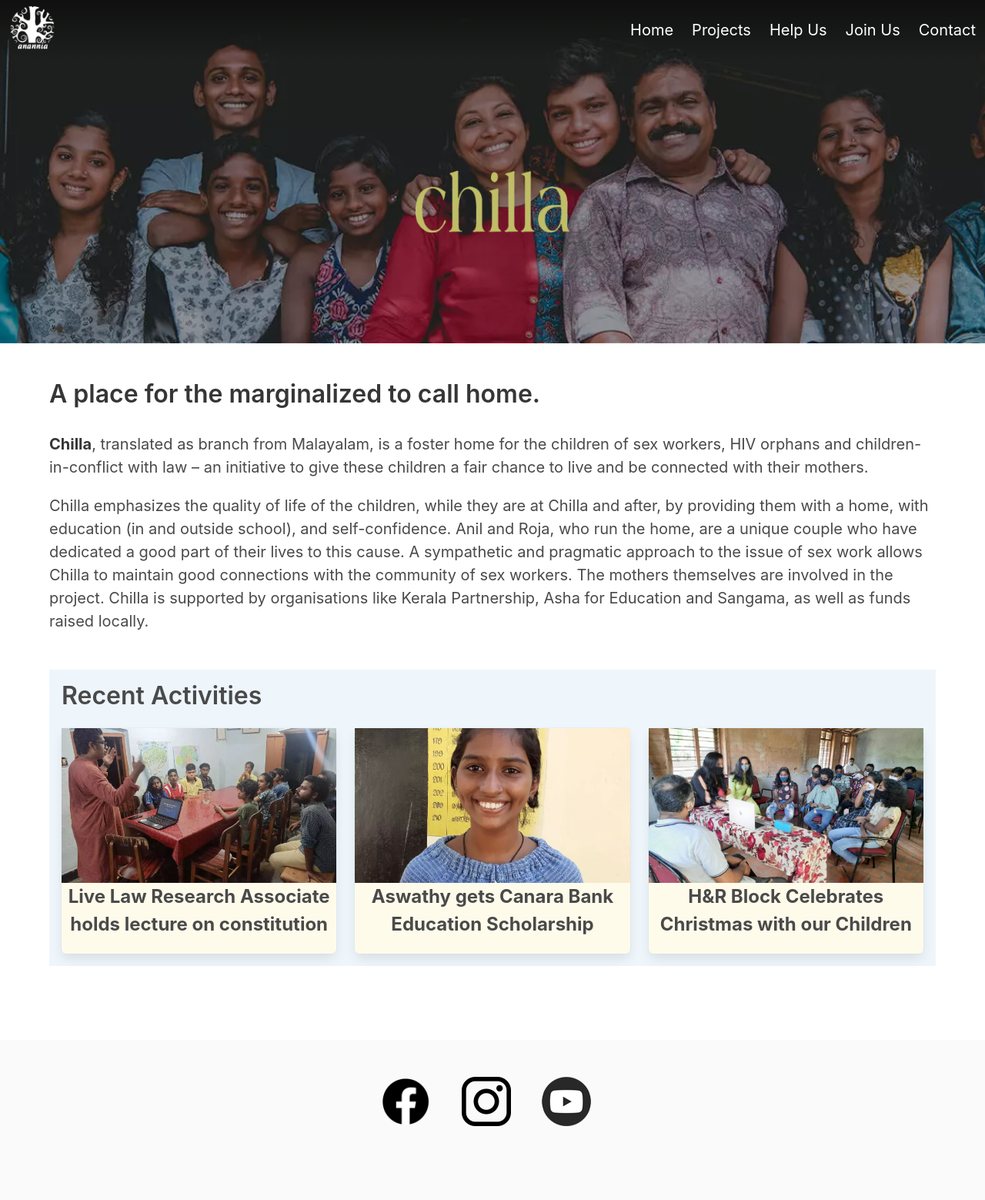
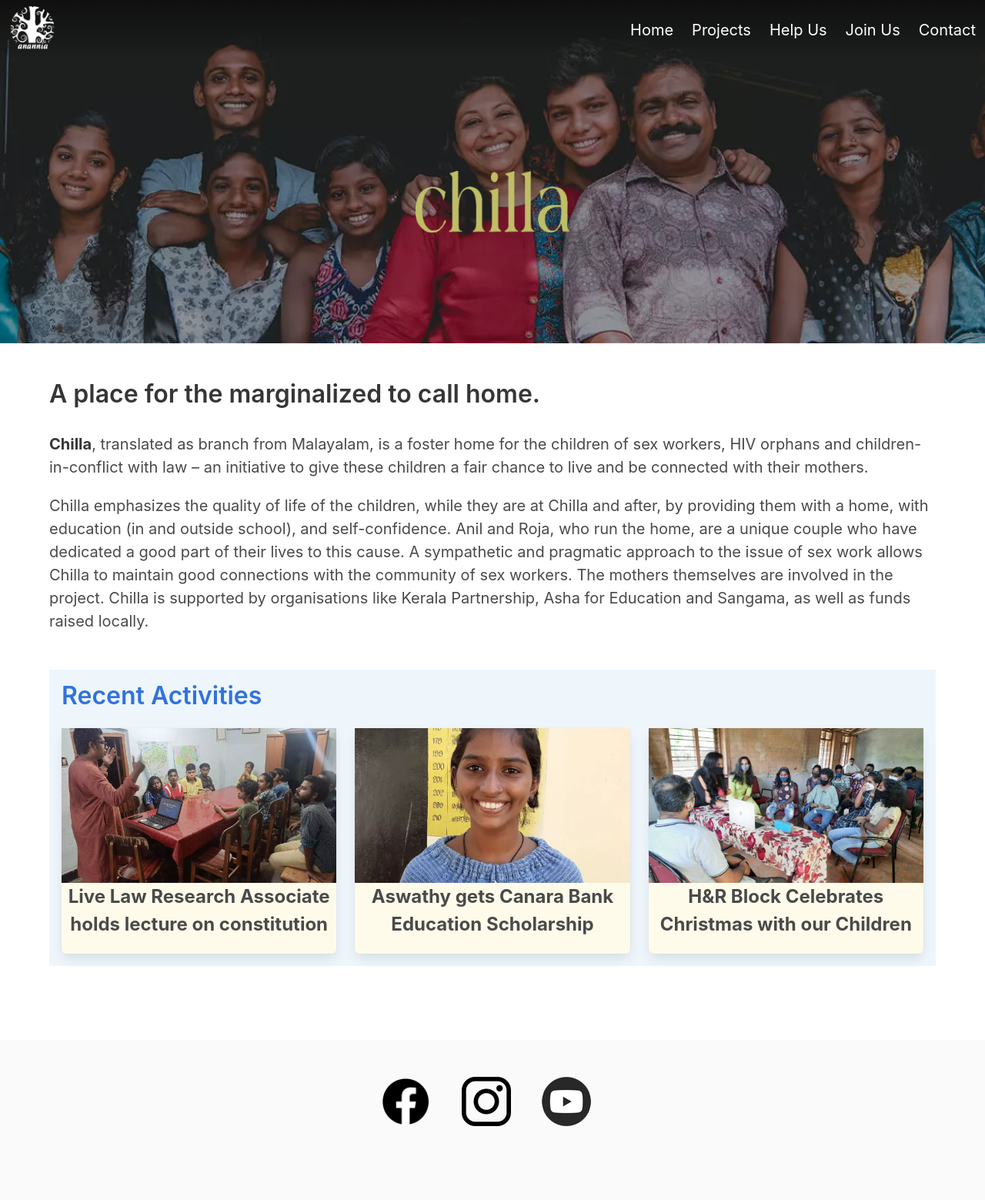
Before and after one commit to thennal10/anannia, a Jekyll site: the page built from chilla.html, in a window 1280 px wide. Shown: the whole page at 77% size. Built offline with Jekyll 4.4.1, drawn with Linux system fonts in a browser that asks for light colours.

Commit message:
added links to activities page in chilla
made the the columns clickable, added a link to the title too

```diff
--- a/_data/links.json
+++ b/_data/links.json
@@ -6,5 +6,6 @@
     "about": "about",
     "chilla": "chilla",
     "lifeskill": "lifeskill",
-    "interns": "interns"
+    "interns": "interns",
+    "activities": "activities"
 }
--- a/chilla.html
+++ b/chilla.html
@@ -22,10 +22,11 @@
         </p>
     </div>
     <div class="container mt-6 p-4 has-background-info-light">
-        <p class="title has-text-grey-dark">Recent Activities</p>
-        <div class="columns">
+        <p class="title has-text-grey-dark"><a href="{{site.data.links.activities}}">Recent Activities</a></p>
+        <div class="columns clickable">
             {% for activity in site.general_activities reversed limit:3%}
                 <div class="column">
+                    <a href="{{site.data.links.activities}}">
                     <div class="box pt-0 px-0 has-background-warning-light">
                         <picture class="image is-16by9">
                             <source srcset="assets/activity_images/{{activity.image}}.webp" type="image/webp">
@@ -34,6 +35,7 @@
                         </picture>
                         <p class="is-size-4 has-text-centered"><b> {{ activity.title }} </b></p>
                     </div>
+                    </a>
                 </div>
             {% endfor %}
         </div>
```
